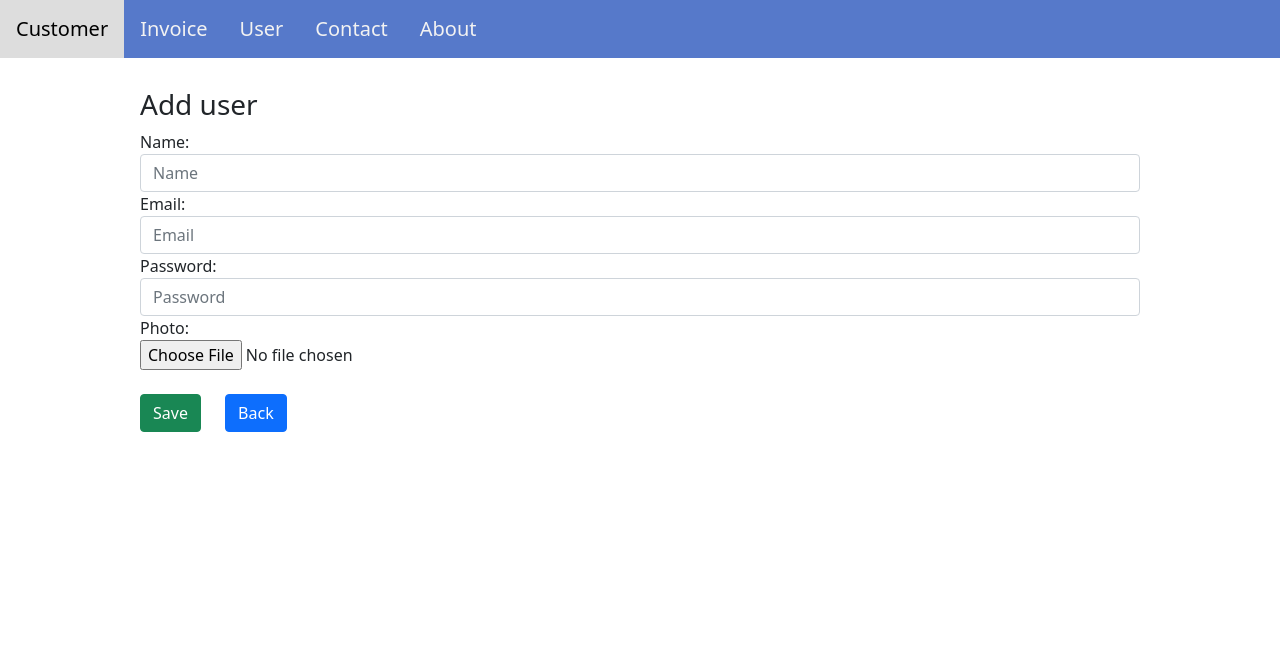
After one commit to depth81/Flask-projects, a Flask app: page /add_user_form in a window 1280 px wide. The commit adds this page. Shown: the top 672 px of the page. Run offline with Flask 2, Linux system fonts and the light colour scheme.

Commit message:
upload files

```diff
--- a/secondMoment/app.py
+++ b/secondMoment/app.py
@@ -1,14 +1,18 @@
-from flask import Flask, render_template, url_for, request
+import os
+from flask import Flask, render_template, url_for, flash, request
 from werkzeug.utils import redirect
 import customer_controller
 import invoice_controller
+import user_controller
 import pyautogui
+from werkzeug.utils import secure_filename
 
 app=Flask(__name__)
+app.secret_key = b'_5#y2L"F4Q8z\n\xec]/'
 
-"""
-Definición de rutas
-"""
+#Configuring the file to store the files
+app.config['UPLOAD_FOLDER'] = 'static/images'
+
 @app.route('/')
 @app.route('/index')
 def index():
@@ -27,7 +31,7 @@ def add_customer():
     customer_controller.add_customer(name,status,mobile)
     return redirect('/')
 
-#Get the user to edit
+#Get the customer to edit
 @app.route('/edit_customer/<int:id>')
 def edit_customer(id):
     customer = customer_controller.get_customer_id(id)
@@ -111,7 +115,57 @@ def delete_invoice():
     return redirect('/invoice')
 
 
+#---USER---
+@app.route('/user')
+def user():
+    users = user_controller.get_user()
+    return render_template('user.html',users=users)
+
+@app.route('/add_user_form')
+def add_user_form():
+    return render_template('add_user.html')
+
+@app.route('/add_user',methods=['POST'])
+def add_user():
+    name = request.form['name']
+    email = request.form['email']
+    password = request.form['password']
+    my_Data = request.files['ufilephoto']
+    filename = secure_filename(my_Data.filename)
+    my_Data.save(os.path.join(app.config['UPLOAD_FOLDER'],filename))
+    user_controller.add_user(name, email, password)
+    pyautogui.alert(text='Successfully saved', title='MESSAGE', button='OK')
+    """ flash('The file has been uploaded') """
+    return redirect('/user')
+
+#Get the user to edit
+@app.route('/edit_user/<int:id>')
+def edit_user(id):
+    user = user_controller.get_user_id(id)
+    return render_template('edit_user.html',user=user)
+#edit the data
+@app.route('/update_user',methods=['POST'])
+def update_user():
+    #Get data from the invoked form
+    name = request.form['name']
+    email = request.form['email']
+    password = request.form['password']
+    id = request.form['id']
+    my_Data = request.files['ufilephoto']
+    filename = secure_filename(my_Data.filename)
+    my_Data.save(os.path.join(app.config['UPLOAD_FOLDER'],filename))
+    user_controller.update_user(name,email,password,id)
+    pyautogui.alert(text='Successfully edited!', title='MESSAGE', button='OK')
+    """ flash('The file has been uploaded') """
+    return redirect('/user')
+
+@app.route("/delete_user", methods=["POST"])
+def delete_user():
+    id = request.form['id']
+    user_controller.delete_user(id)
+    return redirect('/user')
+
+
 # The server is running
 if __name__ == "__main__":
-    #app.run(host='0.0.0.0', port=8000, debug=True)
     app.run(port=5300, debug=True)
--- /dev/null
+++ b/secondMoment/templates/add_user.html
@@ -0,0 +1,41 @@
+{% extends "base.html" %}
+{% block title %}
+Add Customer
+{% endblock %}
+{% block content %}
+<div class="container">
+    <section class="section">
+        <div class="columns">
+            <div class="column is-one-third">
+                <h3 class="is-size-3">Add user</h3>
+                <form action="{{url_for('add_user')}}" method="POST" enctype="multipart/form-data">
+                    <label for="name">Name:</label>
+                    <input required type="text" class="form-control" placeholder="Name" name="name" id="name">
+                    <label for="email">Email:</label>
+                    <input required type="email" class="form-control" placeholder="Email" name="email" id="email">
+                    <label for="password">Password:</label>
+                    <input required type="password" class="form-control" placeholder="Password" name="password" id="password">
+                    <label for="ufilephoto">Photo:</label>
+                    <br>
+                    <input type="file" id="ufilephoto" name="ufilephoto" accept=".jpg,.png,.jfif" required>
+                    <br>
+                    <br>
+                    <!-- <button type="submit" id="btnupload" class="btn btn-secondary">upload</button>
+                    <br> -->
+                    <button type="submit" class="btn btn-success">Save</button>
+                    <a href="{{url_for('user')}}" class="btn btn-primary">Back</a>
+                </form>
+                {% with messages = get_flashed_messages() %}
+                    {% if messages %}
+                        <ul class=flashes>
+                            {% for message in messages %}
+                            <li style="list-style-type:none;background:coral">{{ message }}</li>
+                            {% endfor %}
+                        </ul>
+                    {% endif %}
+                {% endwith %}
+            </div>
+        </div>
+    </section>
+</div>
+{% endblock %}
--- a/secondMoment/templates/base.html
+++ b/secondMoment/templates/base.html
@@ -22,6 +22,7 @@
             <div class="topnav" id="myTopnav">
                 <a href="{{url_for('index')}}" class="active">Customer</a>
                 <a href="{{url_for('invoice')}}" class="inactive">Invoice</a>
+                <a href="{{url_for('user')}}" class="inactive">User</a>
                 <a href="#contact"  class="inactive">Contact</a>
                 <a href="#about" class="inactive">About</a>
             </div>
```
Also changed, not shown: secondMoment/invoice.sql (added, +122 -0 lines), secondMoment/templates/edit_user.html (added, +33 -0 lines), secondMoment/templates/user.html (added, +57 -0 lines), secondMoment/user_controller.py (added, +40 -0 lines), secondMoment/static/images/man2.jfif (added), secondMoment/static/images/woman1.jfif (added), 1 other file.
